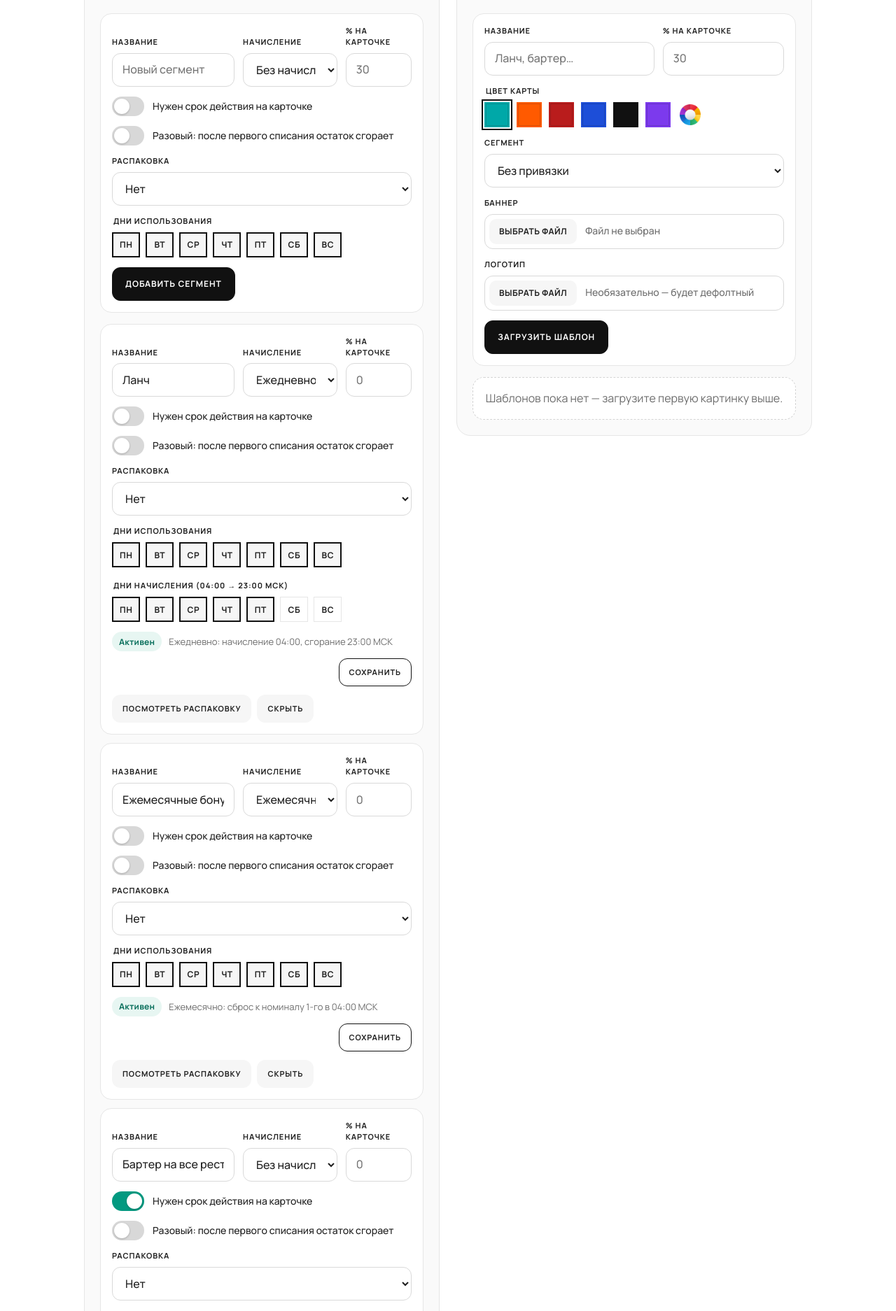
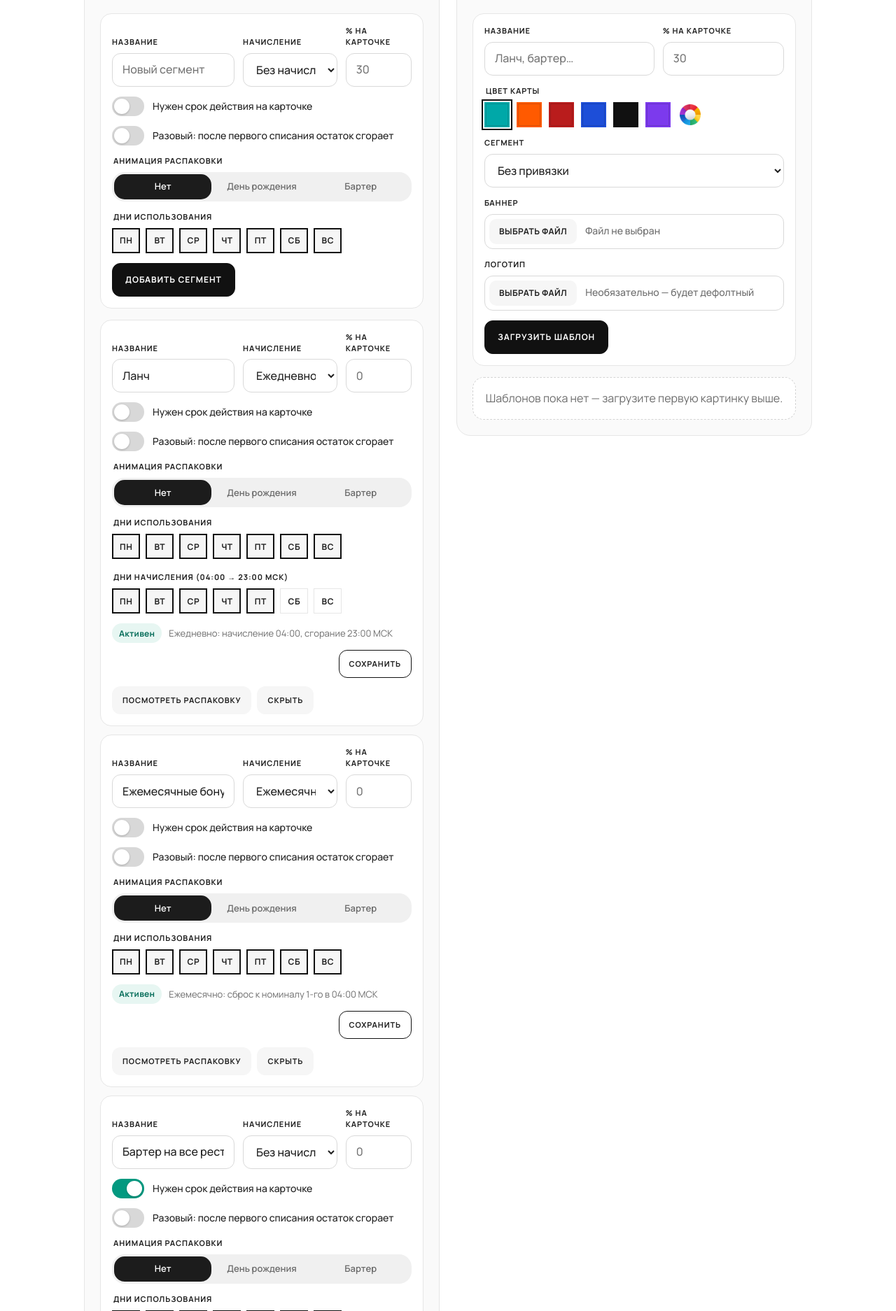
Before and after one commit to mrchlru/mugle-certificates, a FastAPI app: page /hr/design in a window 1280 px wide. Shown: the part 456-2330 px from the top of the page at 70% size. Run offline with FastAPI, Linux system fonts and the light colour scheme; the visitor is signed in with stand-in values (Sample User, id 1); data comes from the database, SQL or seed files in the repository; data that the repository does not hold is empty.

Commit message:
test: сегментный переключатель распаковки Нет / ДР / Бартер.
Вместо select — длинная кнопка-сегмент; тексты бартера без поздравления с ДР.

Co-authored-by: Cursor <cursoragent@cursor.com>

```diff
--- a/bonus/__init__.py
+++ b/bonus/__init__.py
@@ -1,3 +1,3 @@
 """Teams Bonus — корпоративные сертификаты (замена Statix Bonus)."""
 
-__version__ = "1.2.43-gift-unwrap"
+__version__ = "1.2.44-gift-unwrap"
--- a/bonus/static/app.css
+++ b/bonus/static/app.css
@@ -2268,6 +2268,68 @@ body.partners-dialog-open {
   margin-top: 4px;
 }
 
+.unwrap-kind-field {
+  margin: 0;
+  padding: 0;
+  border: 0;
+}
+
+.unwrap-kind-field legend {
+  margin-bottom: 8px;
+  font-size: 11px;
+  font-weight: 700;
+  letter-spacing: 0.08em;
+  text-transform: uppercase;
+}
+
+.unwrap-kind-seg {
+  display: flex;
+  width: 100%;
+  padding: 3px;
+  border-radius: 18px;
+  background: #f0f0f0;
+  gap: 2px;
+}
+
+.unwrap-kind-opt {
+  position: relative;
+  flex: 1 1 0;
+  min-width: 0;
+  cursor: pointer;
+}
+
+.unwrap-kind-opt input {
+  position: absolute;
+  opacity: 0;
+  pointer-events: none;
+}
+
+.unwrap-kind-opt span {
+  display: flex;
+  align-items: center;
+  justify-content: center;
+  width: 100%;
+  min-height: 36px;
+  padding: 0 8px;
+  border-radius: 15px;
+  color: #6b6b6b;
+  font-size: 13px;
+  font-weight: 600;
+  text-align: center;
+  line-height: 1.15;
+  transition: background 0.15s ease, color 0.15s ease;
+}
+
+.unwrap-kind-opt input:checked + span {
+  background: #1c1c1c;
+  color: #fff;
+}
+
+.unwrap-kind-opt input:focus-visible + span {
+  outline: 2px solid var(--teal, #039980);
+  outline-offset: 2px;
+}
+
 .dash-intro {
   margin-bottom: 22px;
 }
--- /dev/null
+++ b/bonus/templates/_unwrap_kind_picker.html
@@ -0,0 +1,19 @@
+{# Ожидает: selected_kind ("" | birthday | gift) #}
+{% set _kind = selected_kind or '' %}
+<fieldset class="unwrap-kind-field">
+  <legend>Анимация распаковки</legend>
+  <div class="unwrap-kind-seg" role="radiogroup" aria-label="Анимация распаковки">
+    <label class="unwrap-kind-opt">
+      <input type="radio" name="unwrap_kind" value="" {% if not _kind %}checked{% endif %}>
+      <span>Нет</span>
+    </label>
+    <label class="unwrap-kind-opt">
+      <input type="radio" name="unwrap_kind" value="birthday" {% if _kind == 'birthday' %}checked{% endif %}>
+      <span>День рождения</span>
+    </label>
+    <label class="unwrap-kind-opt">
+      <input type="radio" name="unwrap_kind" value="gift" {% if _kind == 'gift' %}checked{% endif %}>
+      <span>Бартер</span>
+    </label>
+  </div>
+</fieldset>
--- a/bonus/templates/hr_design.html
+++ b/bonus/templates/hr_design.html
@@ -42,13 +42,9 @@
           <span class="switch-track" aria-hidden="true"><span class="switch-knob"></span></span>
           <span class="switch-copy">Разовый: после первого списания остаток сгорает</span>
         </label>
-        <label class="field">Распаковка
-          <select name="unwrap_kind">
-            <option value="">Нет</option>
-            <option value="birthday">День рождения</option>
-            <option value="gift">Подарок (бартер и др.)</option>
-          </select>
-        </label>
+        {% with selected_kind='' %}
+          {% include "_unwrap_kind_picker.html" %}
+        {% endwith %}
         {% with field_name='use_days', selected_days='1234567', legend='Дни использования', weekday_choices=weekday_choices %}
           {% include "_weekday_picker.html" %}
         {% endwith %}
@@ -90,13 +86,9 @@
               <span class="switch-track" aria-hidden="true"><span class="switch-knob"></span></span>
               <span class="switch-copy">Разовый: после первого списания остаток сгорает</span>
             </label>
-            <label class="field">Распаковка
-              <select name="unwrap_kind">
-                <option value="" {% if not item.unwrap_kind %}selected{% endif %}>Нет</option>
-                <option value="birthday" {% if item.unwrap_kind == 'birthday' %}selected{% endif %}>День рождения</option>
-                <option value="gift" {% if item.unwrap_kind == 'gift' %}selected{% endif %}>Подарок (бартер и др.)</option>
-              </select>
-            </label>
+            {% with selected_kind=item.unwrap_kind or '' %}
+              {% include "_unwrap_kind_picker.html" %}
+            {% endwith %}
             {% with field_name='use_days', selected_days=item.use_days or '1234567', legend='Дни использования', weekday_choices=weekday_choices %}
               {% include "_weekday_picker.html" %}
             {% endwith %}
@@ -109,7 +101,7 @@
               <span class="status-pill {% if item.is_active %}is-on{% else %}is-off{% endif %}">
                 {% if item.is_active %}Активен{% else %}Скрыт{% endif %}
               </span>
-              <span class="muted design-meta">{{ accrual_label(item.accrual_period) }}{% if item.requires_expiry %} · со сроком{% endif %}{% if item.single_use %} · разовый{% endif %}{% if item.unwrap_kind == 'birthday' %} · ДР{% elif item.unwrap_kind == 'gift' %} · подарок{% endif %}{% if item.discount_percent %} · {{ item.discount_percent }}%{% endif %}</span>
+              <span class="muted design-meta">{{ accrual_label(item.accrual_period) }}{% if item.requires_expiry %} · со сроком{% endif %}{% if item.single_use %} · разовый{% endif %}{% if item.unwrap_kind == 'birthday' %} · ДР{% elif item.unwrap_kind == 'gift' %} · бартер{% endif %}{% if item.discount_percent %} · {{ item.discount_percent }}%{% endif %}</span>
               <button class="btn ghost compact" type="submit">Сохранить</button>
             </div>
           </form>
```
